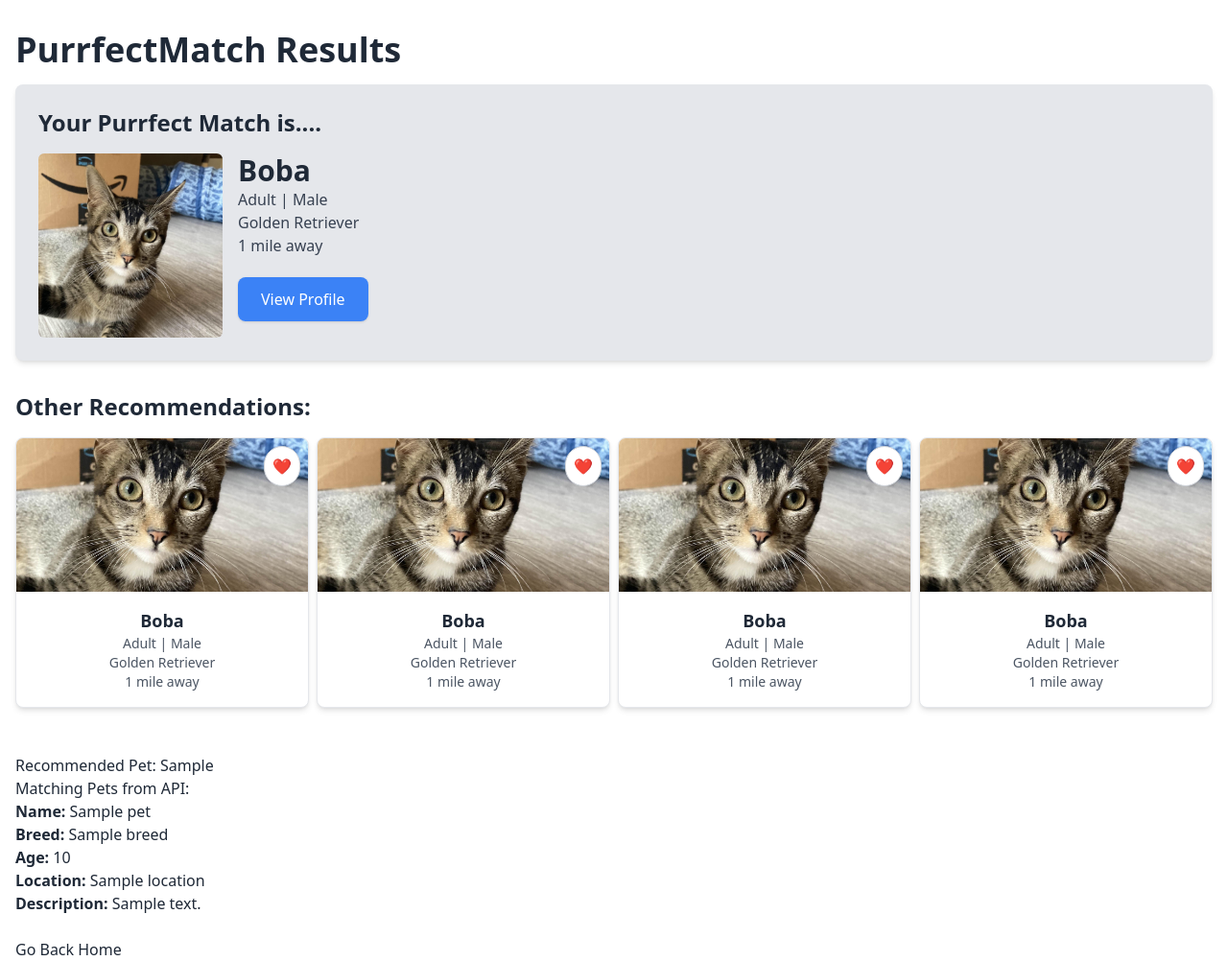
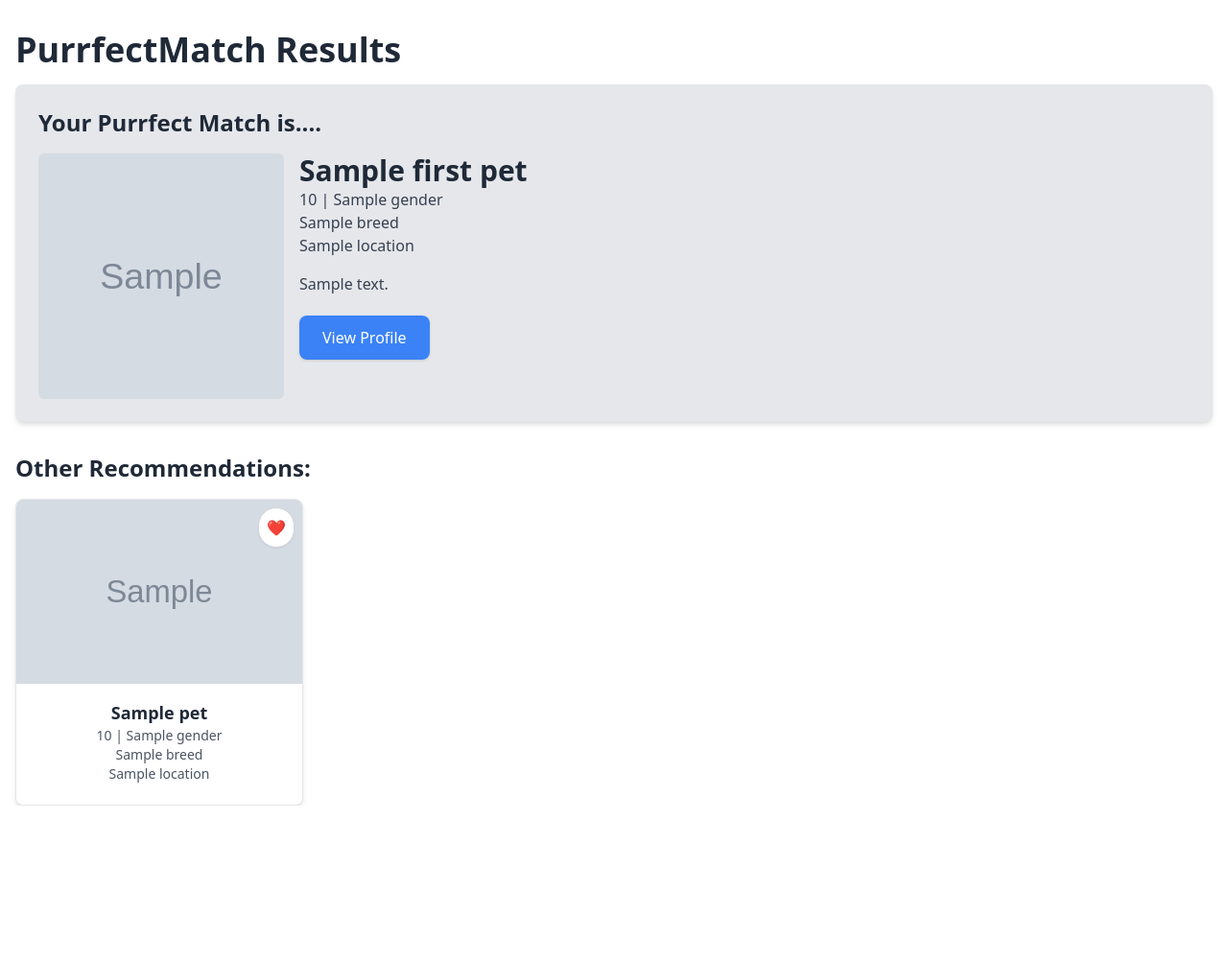
Before and after one commit to selazbin-s/PetFinderWebApp, a Flask app: template templates/results.html in a window 1280 px wide. Shown: the part 75-1077 px from the top of the page at 96% size. After the commit the page ends 915 px from the top, so only its background shows below. Run offline with Flask 3, Linux system fonts and the light colour scheme; the template is opened without the code that fills it: most values are stand-ins (such as "Sample title", 1, 10 or a date in 2020); grey boxes marked "Sample" are stand-in pictures; some libraries are stand-ins or nearby versions.

Commit message:
made changes to results page

```diff
--- a/app.py
+++ b/app.py
@@ -3,6 +3,7 @@ from flask_sqlalchemy import SQLAlchemy
 from datetime import datetime
 from pyswip import Prolog
 import requests
+from bs4 import BeautifulSoup
 
 app = Flask(__name__)
 app.config['SQLALCHEMY_DATABASE_URI'] = 'sqlite:///test.db'
@@ -127,8 +128,9 @@ def results():
     # Query pets within 20 miles of the provided zip code
     # pets = query_pets_from_api(exerciseNeeds, isYardRequired, zipcode)
     pets = query_pets_from_api(zipcode)
+    first_pet = pets[0] if pets else None
 
-    return render_template('results.html', recommended_pet=pet_type, pets=pets)
+    return render_template('results.html', recommended_pet=pet_type, pets=pets, first_pet=first_pet)
 
 @app.route('/browse', methods=['GET'])
 def browse():
@@ -150,13 +152,6 @@ def browse():
                            breed_list=breed_list,
                            age_list=age_list,
                            pets=filtered_pets)
-
-# Will Implement later when we have dataset avaiable
-# @app.route('/pet/<int:pet_id>')
-# def pet_profile(pet_id):
-#     # Placeholder: fetch pet details from database
-#     pet = {'id': pet_id, 'name': 'Max', 'species': 'Dog', 'breed': 'Labrador', 'age': 'Puppy'}
-#     return render_template('pet_profile.html', pet=pet)
 
 @app.route('/pet')
 def profile():
@@ -192,14 +187,23 @@ def query_pets_from_api(zipcode):
         data = {'data': []}
 
     pets = []
+
     for animal in data.get('data', []):
         attributes = animal.get('attributes', {})
+        description_html = attributes.get('descriptionHtml', 'No description available')
+
+        soup = BeautifulSoup(description_html, 'html.parser')
+        # Extract plain text (No HTML tags)
+        description = soup.get_text().strip()
+
         pets.append({
             'name': attributes.get('name', 'Unknown name'),
             'breed': attributes.get('breedPrimary', 'Unknown breed'),
             'age': attributes.get('ageGroup', 'Unknown age'),
+            'gender': attributes.get('gender', 'Unknown gender'),
             'foundPostalcode': attributes.get('foundPostalcode', 'Unknown location'),
-            'description': attributes.get('descriptionHtml', 'No description available')
+            'description': description,
+            'image_url': attributes.get('pictureThumbnailUrl', 'No image available')
         })
 
     return pets
--- a/templates/results.html
+++ b/templates/results.html
@@ -28,12 +28,14 @@
     <section class="bg-gray-200 p-6 rounded-lg shadow-md">
       <h2 class="text-2xl font-bold mb-4">Your Purrfect Match is....</h2>
       <div class="flex items-start space-x-4">
-        <img src="{{ url_for('static', filename='images/boba.jpg') }}" alt="Boba" class="w-48 h-48 object-cover rounded-md">
+        <img src="{{ first_pet.image_url }}" alt="Your Purrfect Match" class="w-64 h-64 object-cover rounded-md">
         <div>
-          <h3 class="text-3xl font-bold">Boba</h3>
-          <p class="text-gray-700">Adult | Male</p>
-          <p class="text-gray-700">Golden Retriever</p>
-          <p class="text-gray-700 mb-8">1 mile away</p>
+          <h3 class="text-3xl font-bold"> {{ first_pet.name }} </h3>
+          <p class="text-gray-700"> {{ first_pet.age }} | {{ first_pet.gender }} </p>
+          <p class="text-gray-700"> {{ first_pet.breed }} </p>
+          <p class="text-gray-700 mb-4"> {{ first_pet.location }} </p>
+
+          <p class="text-gray-700 mb-8"> {{ first_pet.description }} </p>
 
           <a href="{{ url_for('profile') }}" class="bg-blue-500 text-white px-6 py-3 rounded-lg shadow hover:bg-blue-600">
             View Profile
@@ -44,89 +46,24 @@
     </section>
 
     <!-- Other Recommendations -->
-    <section class="mt-8">
-        <h2 class="text-2xl font-bold mb-4">Other Recommendations:</h2>
-        <div class="grid grid-cols-1 sm:grid-cols-2 lg:grid-cols-4 gap-2">
-          <!-- Card 1 -->
-          <a href="{{ url_for('profile', pet_id='Boba') }}" class="border rounded-lg shadow-md bg-white overflow-hidden w-full text-center hover:shadow-lg hover:-translate-y-1 transition transform">
-            <img src="{{ url_for('static', filename='images/boba.jpg') }}" alt="Boba the cat" class="w-full h-40 object-cover">
+    <h2 class="text-2xl font-bold mt-8 mb-4">Other Recommendations:</h2>
+    <div class="grid grid-cols-1 sm:grid-cols-2 lg:grid-cols-4 gap-4">
+        {% for pet in pets %}
+          <a href="{{ url_for('profile', pet_id='Boba') }}" class="border rounded-lg shadow-md bg-white overflow-hidden w-full h-80 text-center hover:shadow-lg hover:-translate-y-1 transition transform">
+            <img src="{{ pet.image_url }}" alt="Pet Image" class="w-full h-48 object-cover">
             <div class="p-4">
-              <h3 class="text-lg font-bold">Boba</h3>
+              <h3 class="text-lg font-bold"> {{ pet.name }} </h3>
               <p class="text-sm text-gray-600">
-                Adult | Male<br>
-                Golden Retriever<br>
-                1 mile away
+                {{ pet.age }} | {{ pet.gender }}<br>
+                {{ pet.breed }} <br>
+                {{ pet.location }}
               </p>
             </div>
             <button class="absolute top-2 right-2 bg-white text-red-500 border border-gray-300 rounded-full shadow-sm p-2 hover:bg-red-100">
               ❤️
             </button>
           </a>
-
-          <!-- Duplicate other cards similarly -->
-          <a href="{{ url_for('profile', pet_id='Boba') }}" class="border rounded-lg shadow-md bg-white overflow-hidden w-full text-center hover:shadow-lg hover:-translate-y-1 transition transform">
-            <img src="{{ url_for('static', filename='images/boba.jpg') }}" alt="Boba the cat" class="w-full h-40 object-cover">
-            <div class="p-4">
-              <h3 class="text-lg font-bold">Boba</h3>
-              <p class="text-sm text-gray-600">
-                Adult | Male<br>
-                Golden Retriever<br>
-                1 mile away
-              </p>
-            </div>
-            <button class="absolute top-2 right-2 bg-white text-red-500 border border-gray-300 rounded-full shadow-sm p-2 hover:bg-red-100">
-              ❤️
-            </button>
-          </a>
-
-          <a href="{{ url_for('profile', pet_id='Boba') }}" class="border rounded-lg shadow-md bg-white overflow-hidden w-full text-center hover:shadow-lg hover:-translate-y-1 transition transform">
-            <img src="{{ url_for('static', filename='images/boba.jpg') }}" alt="Boba the cat" class="w-full h-40 object-cover">
-            <div class="p-4">
-              <h3 class="text-lg font-bold">Boba</h3>
-              <p class="text-sm text-gray-600">
-                Adult | Male<br>
-                Golden Retriever<br>
-                1 mile away
-              </p>
-            </div>
-            <button class="absolute top-2 right-2 bg-white text-red-500 border border-gray-300 rounded-full shadow-sm p-2 hover:bg-red-100">
-              ❤️
-            </button>
-          </a>
-
-          <a href="{{ url_for('profile', pet_id='Boba') }}" class="border rounded-lg shadow-md bg-white overflow-hidden w-full text-center hover:shadow-lg hover:-translate-y-1 transition transform">
-            <img src="{{ url_for('static', filename='images/boba.jpg') }}" alt="Boba the cat" class="w-full h-40 object-cover">
-            <div class="p-4">
-              <h3 class="text-lg font-bold">Boba</h3>
-              <p class="text-sm text-gray-600">
-                Adult | Male<br>
-                Golden Retriever<br>
-                1 mile away
-              </p>
-            </div>
-            <button class="absolute top-2 right-2 bg-white text-red-500 border border-gray-300 rounded-full shadow-sm p-2 hover:bg-red-100">
-              ❤️
-            </button>
-          </a>
-        </div>
-      </section>
-
-
-   <div class = "h-12">
-   </div>
-    <h1>Recommended Pet: {{ recommended_pet }}</h1>
-    <h2>Matching Pets from API:</h2>
-    <ul>
-        {% for pet in pets %}
-        <li>
-            <strong>Name:</strong> {{ pet.name }}<br>
-            <strong>Breed:</strong> {{ pet.breed }}<br>
-            <strong>Age:</strong> {{ pet.age }}<br>
-            <strong>Location:</strong> {{ pet.location }}<br>
-            <strong>Description:</strong> {{ pet.description }}<br><br>
-        </li>
         {% endfor %}
-    </ul>
-    <a href="{{ url_for('index') }}">Go Back Home</a>
+      </div>
 </body>
 </html>
```
